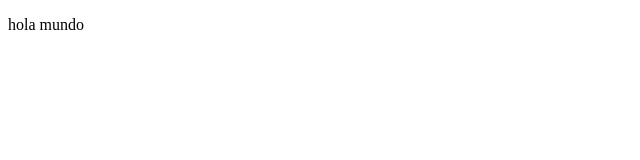
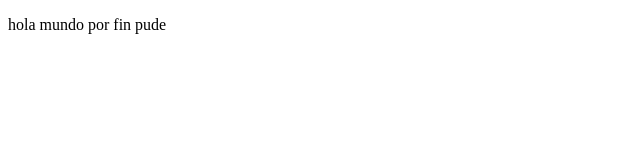
Before and after one commit to HernandoEscobar/proyectoDemoCursoPrework, a plain HTML site: page index.html in a window 1280 px wide. Shown: the full height of the page, 0-640 px from the left. Drawn offline with Linux system fonts and the light colour scheme.

Commit message:
cambios en el commit

```diff
--- a/index.html
+++ b/index.html
@@ -8,7 +8,7 @@
 </head>
 <body>
     <p>
-        hola mundo
+        hola mundo por fin pude
     </p>
 </body>
 </html>
```
